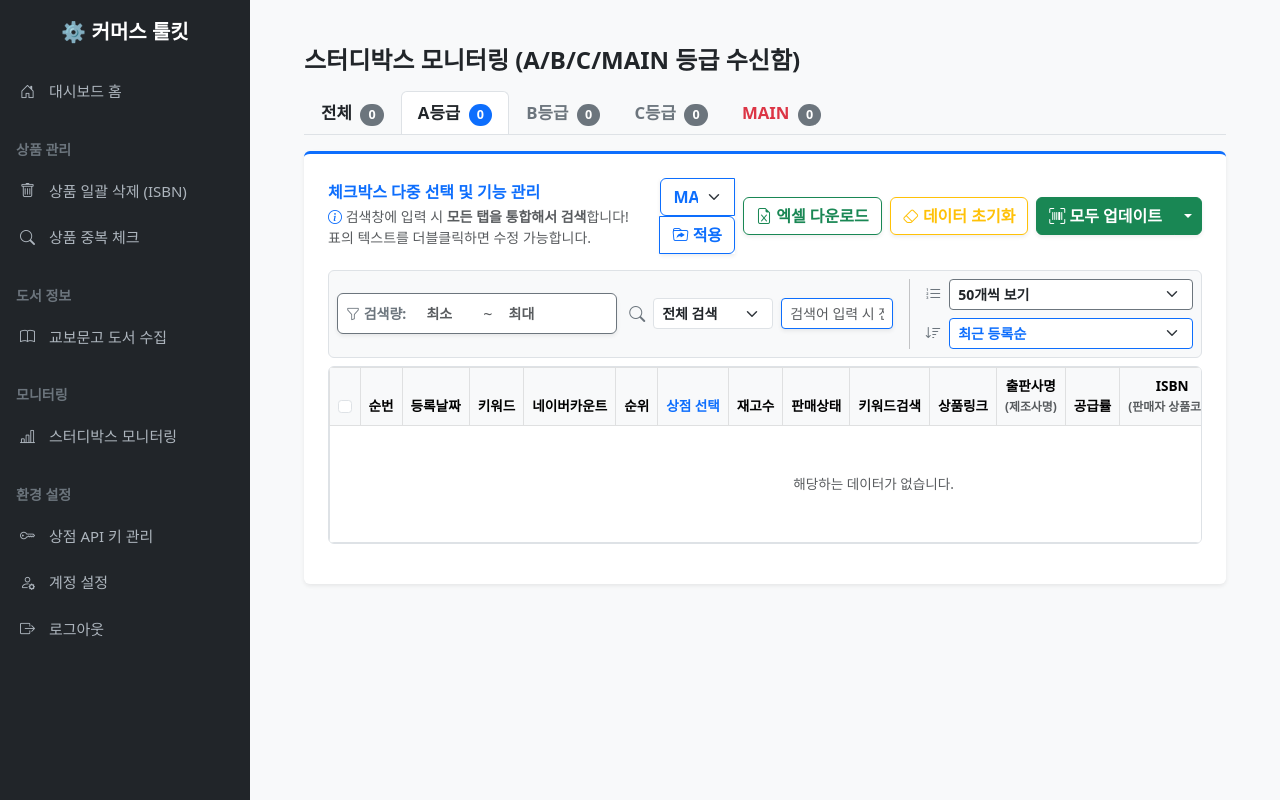
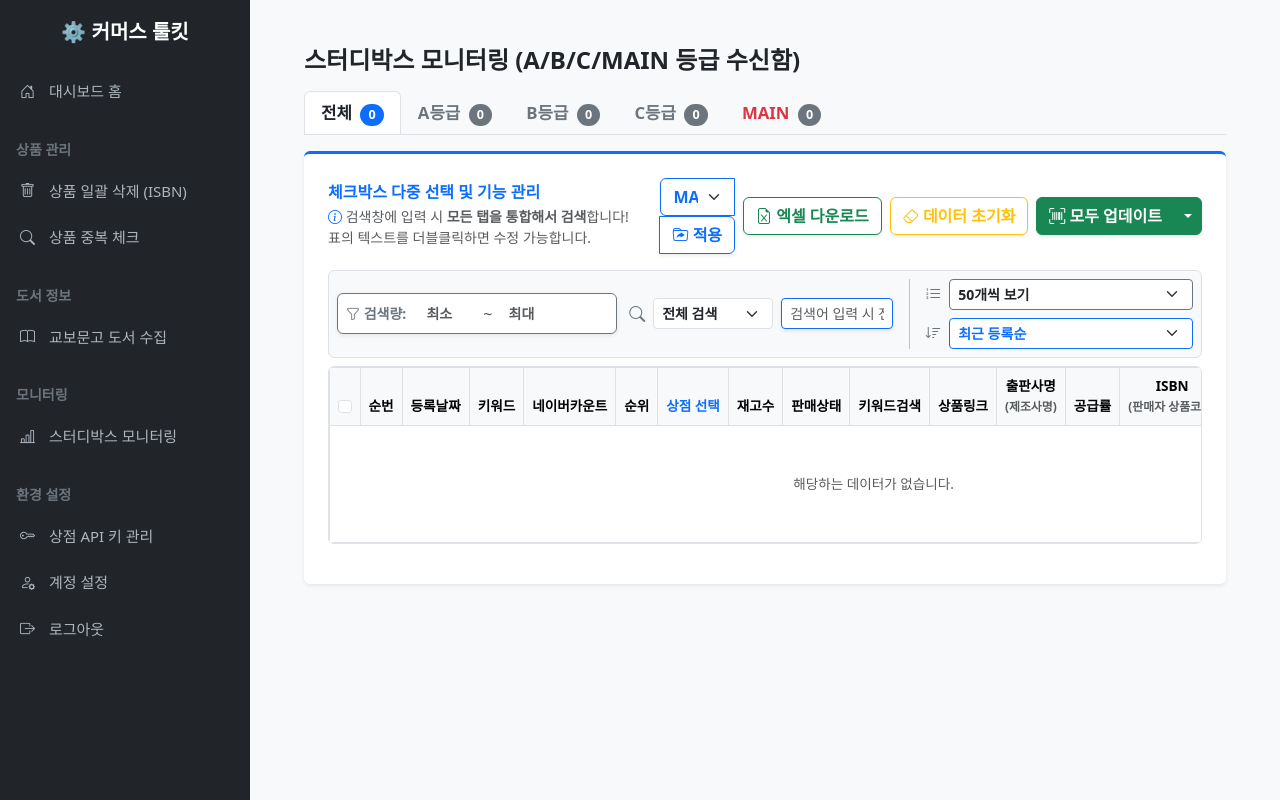
Before and after one commit to tvttvvv/naver-store-manager, a Flask app: page /monitoring/ in a window 1280 px wide. Run offline with Flask 3, Linux system fonts and the light colour scheme; a user stored in the database is signed in; data comes from the database, SQL or seed files in the repository; data that the repository does not hold is empty.

Commit message:
Update index.html

```diff
--- a/app/templates/monitoring/index.html
+++ b/app/templates/monitoring/index.html
@@ -4,8 +4,8 @@
     <h3 class="mb-3 fw-bold fs-4 fs-md-3">스터디박스 모니터링 <span class="d-none d-md-inline">(A/B/C/MAIN 등급 수신함)</span></h3>
 
     <ul class="nav nav-tabs mb-3 d-flex flex-nowrap overflow-auto hide-scrollbar" id="gradeTabs" style="white-space: nowrap;">
-        <li class="nav-item"><a class="nav-link fw-bold text-dark px-2 px-md-3" href="#" onclick="changeGradeTab('ALL', event)" id="tab-ALL" style="font-size: 1.05rem;">전체 <span class="badge bg-secondary rounded-pill ms-1">0</span></a></li>
-        <li class="nav-item"><a class="nav-link active fw-bold text-dark px-2 px-md-3" href="#" onclick="changeGradeTab('A', event)" id="tab-A" style="font-size: 1.05rem;">A등급 <span class="badge bg-primary rounded-pill ms-1">0</span></a></li>
+        <li class="nav-item"><a class="nav-link active fw-bold text-dark px-2 px-md-3" href="#" onclick="changeGradeTab('ALL', event)" id="tab-ALL" style="font-size: 1.05rem;">전체 <span class="badge bg-primary rounded-pill ms-1">0</span></a></li>
+        <li class="nav-item"><a class="nav-link fw-bold text-secondary px-2 px-md-3" href="#" onclick="changeGradeTab('A', event)" id="tab-A" style="font-size: 1.05rem;">A등급 <span class="badge bg-secondary rounded-pill ms-1">0</span></a></li>
         <li class="nav-item"><a class="nav-link fw-bold text-secondary px-2 px-md-3" href="#" onclick="changeGradeTab('B', event)" id="tab-B" style="font-size: 1.05rem;">B등급 <span class="badge bg-secondary rounded-pill ms-1">0</span></a></li>
         <li class="nav-item"><a class="nav-link fw-bold text-secondary px-2 px-md-3" href="#" onclick="changeGradeTab('C', event)" id="tab-C" style="font-size: 1.05rem;">C등급 <span class="badge bg-secondary rounded-pill ms-1">0</span></a></li>
         <li class="nav-item"><a class="nav-link fw-bold text-danger px-2 px-md-3" href="#" onclick="changeGradeTab('MAIN', event)" id="tab-MAIN" style="font-size: 1.05rem;">MAIN <span class="badge bg-danger rounded-pill ms-1">0</span></a></li>
@@ -194,7 +194,8 @@
     let searchCategory = 'all';
     let searchQuery = '';
     let currentSort = 'recent';
-    let currentGradeTab = 'A'; // 기본 접속 시 탭
+    // ✨ 기본 탭을 '전체(ALL)'로 설정했습니다.
+    let currentGradeTab = 'ALL';
     let checkedIds = new Set();
     let lastCheckedCheckbox = null;
     let currentPage = 1;
@@ -234,14 +235,12 @@
         renderTable();
     }
 
-    // ✨ 엑셀 다운로드 기능
     function downloadExcel() {
         if (allKeywordsData.length === 0) {
             alert('다운로드할 데이터가 없습니다.');
             return;
         }
 
-        // 한글 깨짐 방지를 위한 BOM 설정
         let csvContent = "\uFEFF";
         csvContent += "순번,등록일자,키워드,등급,검색량,순위,상점,재고수,판매상태,출판사,공급률,ISBN,가격,택배비,상품명,상품링크\n";
 
@@ -391,10 +390,9 @@
             let matchVolume = (vol >= minVol && vol <= maxVol);
             if (!matchVolume) return false;
 
-            // ✨ ALL 탭 로직 추가
             if (isGlobalSearch) return matchSearch;
             else {
-                if (currentGradeTab === 'ALL') return true; // 전체 탭이면 모두 보여줌
+                if (currentGradeTab === 'ALL') return true;
                 return k.grade === currentGradeTab && matchSearch;
             }
         });
@@ -446,7 +444,6 @@
                 let isChecked = checkedIds.has(k.id.toString()) ? 'checked' : '';
                 let searchLink = `https://search.naver.com/search.naver?where=nexearch&query=${encodeURIComponent(k.keyword || '')}`;
 
-                // ALL 탭 또는 전체검색 시 키워드 옆에 등급 뱃지 표시
                 let gradeBadge = (isGlobalSearch || currentGradeTab === 'ALL') ? `<br><span class="badge bg-secondary mt-1">${k.grade}</span>` : '';
 
                 let salesStatusColor = 'text-muted';
```
